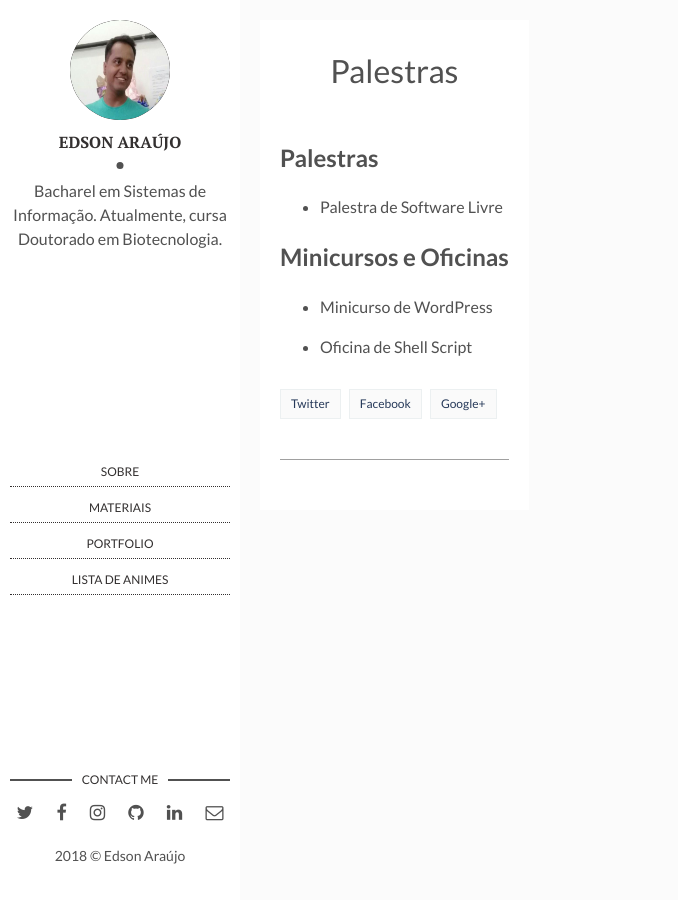
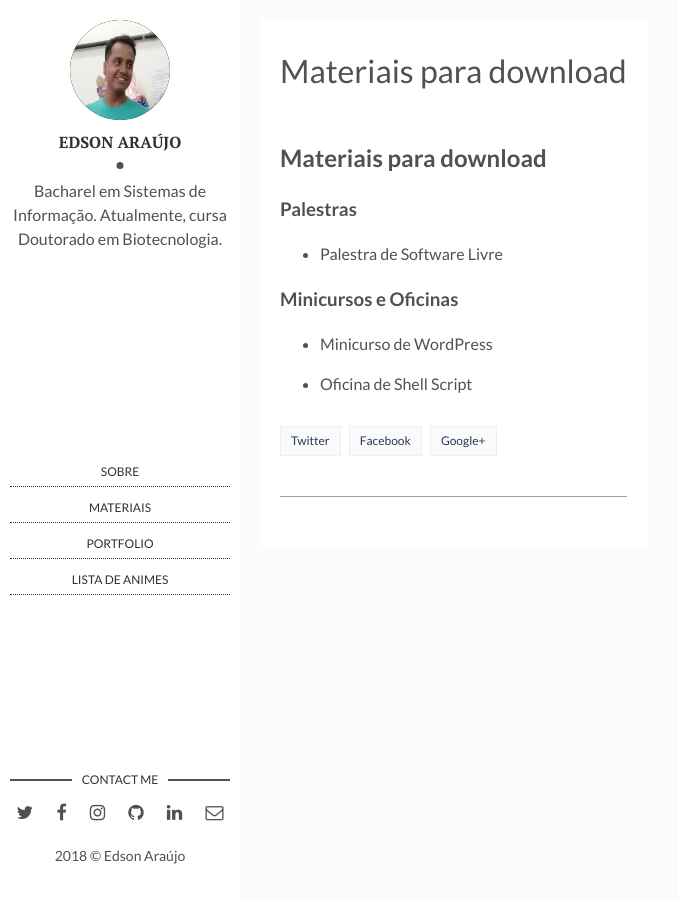
Before and after one commit to edsonlead/edsonlead.github.io, a Jekyll site: the page built from materiais.md, in a window 1280 px wide. Shown: the whole page, without its empty margins (0-678 px from the left). Built offline with Jekyll 4.4.1, drawn with Linux system fonts in a browser that asks for light colours; comment, search, counter and statistics services are not loaded; our own code applies the rules of GitHub Pages for plain Markdown files.

```diff
--- a/materiais.md
+++ b/materiais.md
@@ -3,11 +3,14 @@
 layout: post
 img:
 ---
-## Palestras
+## Materiais para download
+
+### Palestras
 
 * Palestra de Software Livre
 
-## Minicursos e Oficinas
+
+### Minicursos e Oficinas
 
 * Minicurso de WordPress
 
```
